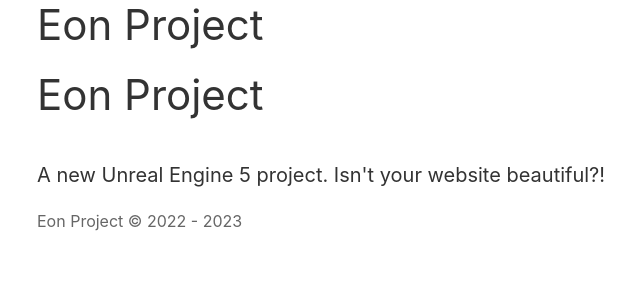
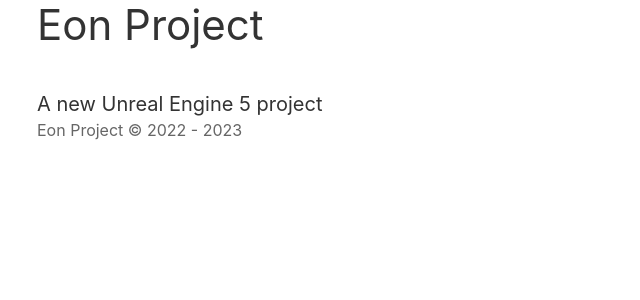
Before and after one commit to Throyd/eon-project, a Jekyll site: the page built from index.html, in a window 1280 px wide. Shown: the top 300 px of the page, without its empty margins (3-643 px from the left). Built offline with Jekyll 4.4.1, drawn with Linux system fonts in a browser that asks for light colours; nearby versions of some CDN libraries.

Commit message:
Update index.html

```diff
--- a/index.html
+++ b/index.html
@@ -7,8 +7,4 @@ excerpt: This is the greatest website on earth. Share! Like! Subscribe! I'm dead
 <!-- fulltitle: This overrides the default page title, which is "{{page.tite}} | {{site.title}}" -->
 <!-- excerpt: If this isn't set, it'll pull your {{site.tagline}} for meta description-->
 
-
-<section>
-  <h1>{{site.title}}</h1>
-  <h4>{{site.tagline}}. Isn't your website beautiful?!</h4>
-</section>
+  <h4>{{site.tagline}}</h4>
```
